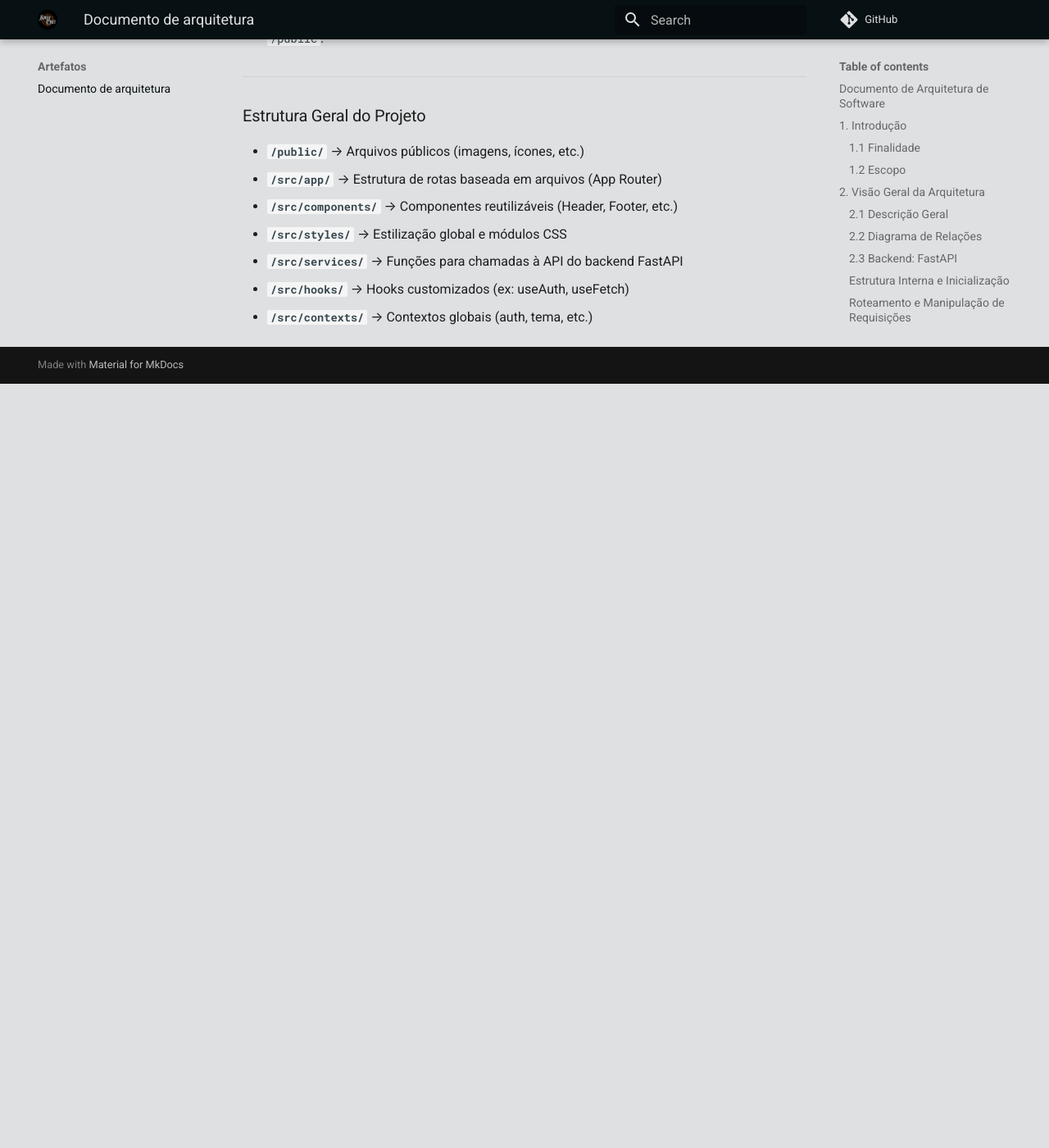
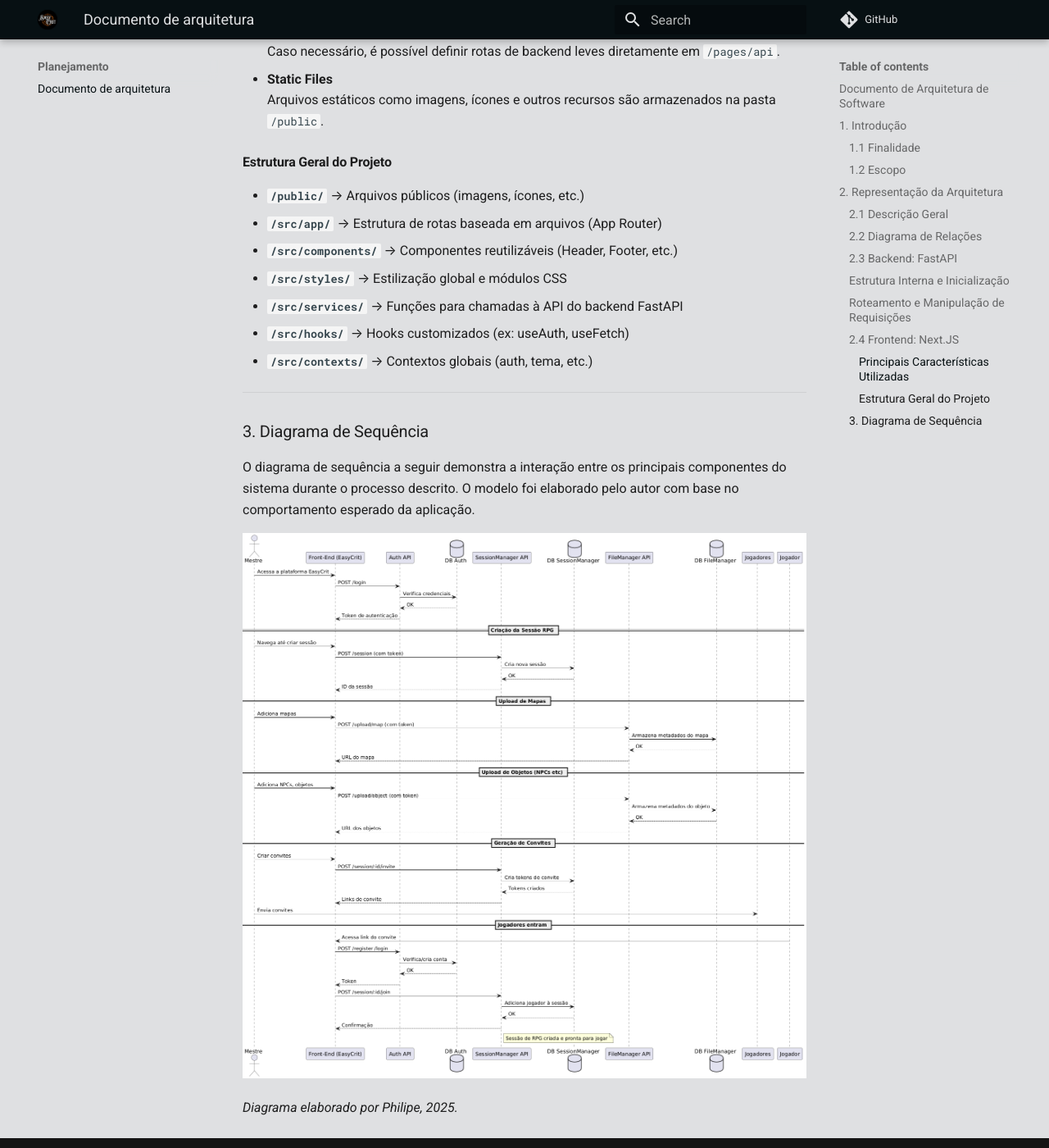
Before and after one commit to fga-eps-mds/2025.1-EasyCrit-docs, an MkDocs documentation site: the page built from docs/artefatos/doc_arquitetura.md, in a window 1280 px wide and 1400 px high, scrolled down 3401 px. Shown: the whole window at 82% size. Built offline with MkDocs 1.6.1 and Material for MkDocs 9.7.7, drawn with Linux system fonts in a browser that asks for light colours; comment, search, counter and statistics services are not loaded; before the commit the page ends 3869 px from its top, so only the background shows below that; some of the changed text lies outside the part shown.

Commit message:
docs: Adiciona o diagrama de sequência

```diff
--- a/docs/artefatos/doc_arquitetura.md
+++ b/docs/artefatos/doc_arquitetura.md
@@ -6,6 +6,7 @@
 |Data|Versão|Descrição|Autor(es)|
 |----|------|---------|---------|
 |15/05/2025|0.1|Versão inicial|[Philipe Sousa](https://github.com/PhilipeSousa)|
+|16/05/2025|0.2|Adiciona Diagrama de sequência|[Philipe Sousa](https://github.com/PhilipeSousa)|
 
 ## 1. Introdução
 
@@ -15,8 +16,9 @@ Este documento tem como propósito apresentar uma visão geral da arquitetura de
 ### 1.2 Escopo
 O **EasyCrit** é uma aplicação web desenvolvida por estudantes da Universidade de Brasília (UnB), voltada para a prática de RPG de mesa em ambiente virtual. A plataforma busca oferecer uma experiência acessível, intuitiva e eficiente para jogadores e mestres de RPG, facilitando a organização de sessões e a interação entre os participantes. Este documento contempla os aspectos técnicos essenciais da arquitetura do sistema, estabelecendo diretrizes que devem ser seguidas durante seu desenvolvimento.
 
+---
 
-## 2. Visão Geral da Arquitetura
+## 2. Representação da Arquitetura
 
 ### 2.1 Descrição Geral
 
@@ -36,6 +38,7 @@ A aplicação é dividida nas seguintes camadas:
 
 [![dia_relacao.jpg](../assets/dia_relacao.jpg)](../assets/dia_relacao.jpg)
 
+*Diagrama elaborado por Kess, 2025.*
 
 ### 2.3 Backend: FastAPI
 
@@ -67,7 +70,7 @@ A escolha pelo Next.js se deve à sua flexibilidade, suporte à renderização h
 
 ---
 
-### Principais Características Utilizadas
+#### Principais Características Utilizadas
 
 - **Pages-based routing**
   Cada arquivo `.tsx` na pasta `/pages` representa uma rota da aplicação. O roteamento é automático, baseado na estrutura de diretórios.
@@ -82,9 +85,8 @@ A escolha pelo Next.js se deve à sua flexibilidade, suporte à renderização h
 - **Static Files**
   Arquivos estáticos como imagens, ícones e outros recursos são armazenados na pasta `/public`.
 
----
 
-### Estrutura Geral do Projeto
+#### Estrutura Geral do Projeto
 
 - **`/public/`** → Arquivos públicos (imagens, ícones, etc.)
 - **`/src/app/`** → Estrutura de rotas baseada em arquivos (App Router)
@@ -93,3 +95,13 @@ A escolha pelo Next.js se deve à sua flexibilidade, suporte à renderização h
 - **`/src/services/`** → Funções para chamadas à API do backend FastAPI
 - **`/src/hooks/`** → Hooks customizados (ex: useAuth, useFetch)
 - **`/src/contexts/`** → Contextos globais (auth, tema, etc.)
+
+---
+
+### 3. Diagrama de Sequência
+
+O diagrama de sequência a seguir demonstra a interação entre os principais componentes do sistema durante o processo descrito. O modelo foi elaborado pelo autor com base no comportamento esperado da aplicação.
+
+[![Diagrama Sequencia](../assets/dia_seq.png)](../assets/dia_seq.png)
+
+*Diagrama elaborado por Philipe, 2025.*
--- a/mkdocs.yml
+++ b/mkdocs.yml
@@ -24,5 +24,5 @@ nav:
     - Pré projeto:
       - Lean Inception: artefatos/pre_sprints/lean_inception.md
       - Quadro de Conhecimentos: artefatos/pre_sprints/quadro_de_conhecimentos.md
-    - Artefatos:
+    - Planejamento:
       - Documento de arquitetura: artefatos/doc_arquitetura.md
```
Also changed, not shown: docs/assets/dia_seq.png (added).
